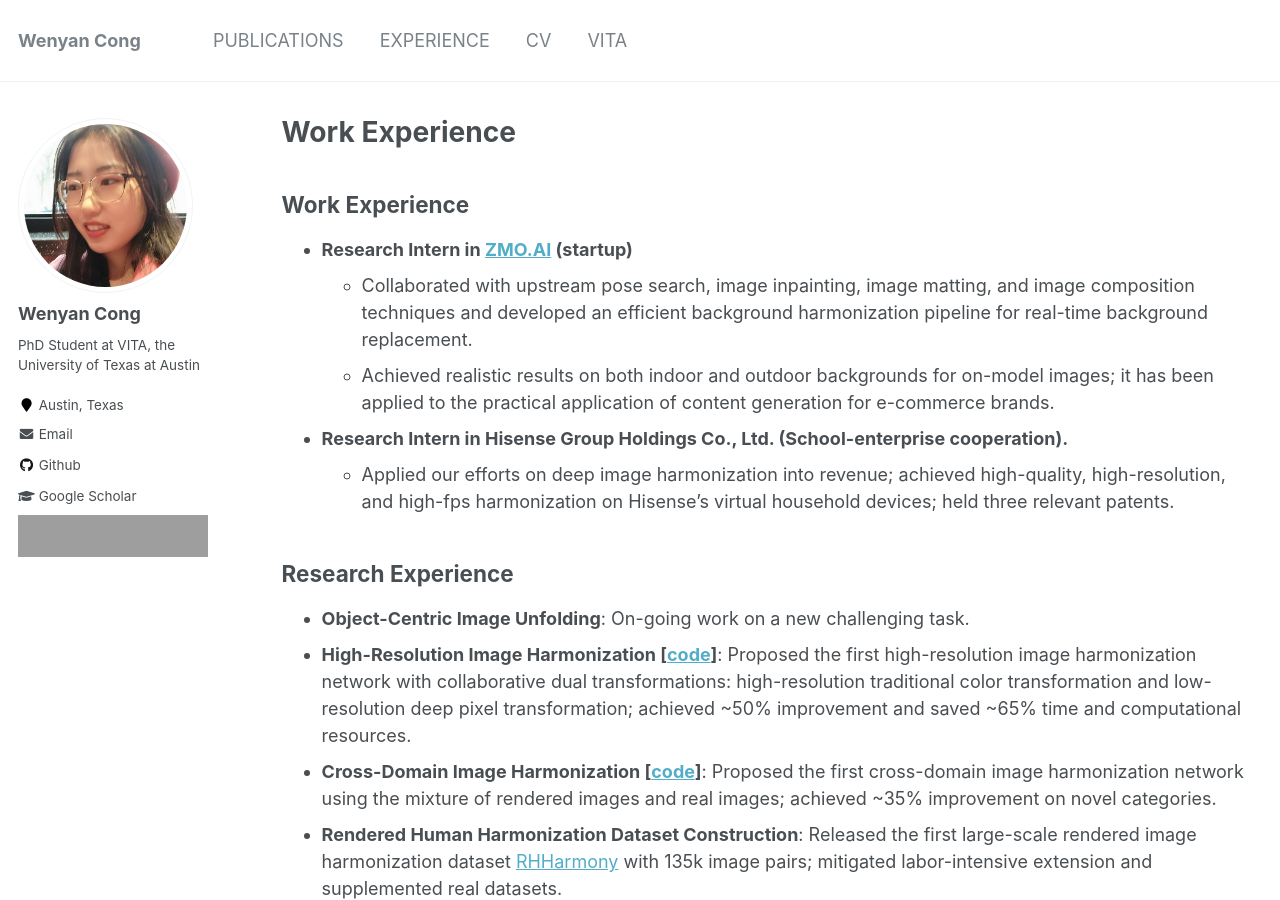
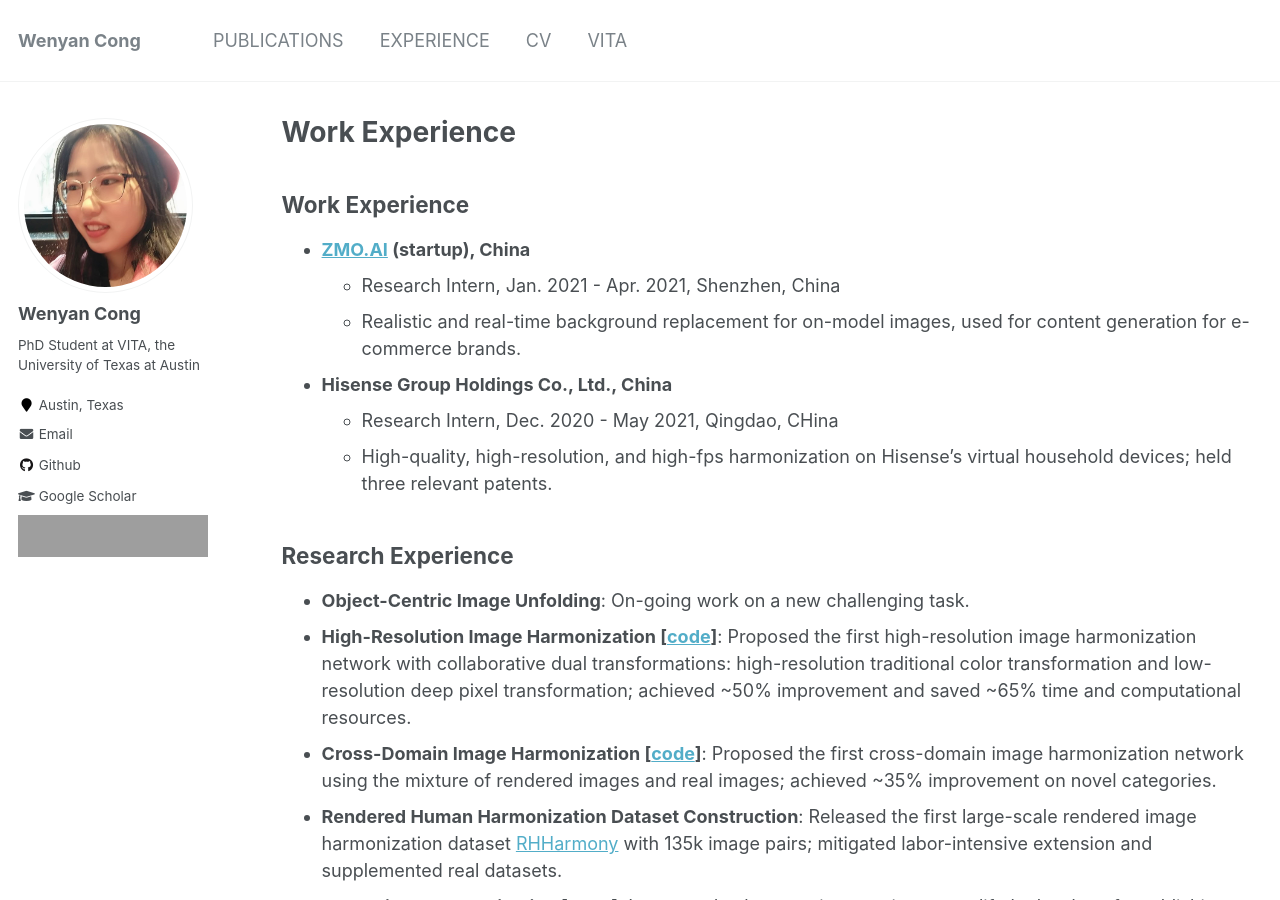
Before and after one commit to cathyjasmine/cathyjasmine.github.io, a Jekyll site: the page built from _pages/experiences.md, in a window 1280 px wide and 900 px high. Built offline with Jekyll 4.4.1, drawn with Linux system fonts in a browser that asks for light colours; grey boxes are pictures that could not be loaded.

Commit message:
update exp

```diff
--- a/_pages/experiences.md
+++ b/_pages/experiences.md
@@ -9,12 +9,13 @@ author_profile: true
 
 Work Experience
 ------
-* **Research Intern in [ZMO.AI](https://www.zmo.ai/zh/about-us/) (startup)**
-  - Collaborated with upstream pose search, image inpainting, image matting, and image composition techniques and developed an efficient background harmonization pipeline for real-time background replacement.
-  - Achieved realistic results on both indoor and outdoor backgrounds for on-model images; it has been applied to the practical application of content generation for e-commerce brands.
+* **[ZMO.AI](https://www.zmo.ai/zh/about-us/) (startup), China**
+  - Research Intern, Jan. 2021 - Apr. 2021, Shenzhen, China
+  - Realistic and real-time background replacement for on-model images, used for content generation for e-commerce brands.
 
-* **Research Intern in Hisense Group Holdings Co., Ltd. (School-enterprise cooperation).**
-  - Applied our efforts on deep image harmonization into revenue; achieved high-quality, high-resolution, and high-fps harmonization on Hisense's virtual household devices; held three relevant patents.
+* **Hisense Group Holdings Co., Ltd., China**
+  - Research Intern, Dec. 2020 - May 2021, Qingdao, CHina
+  - High-quality, high-resolution, and high-fps harmonization on Hisense's virtual household devices; held three relevant patents.
 
 Research Experience
 ------
```
Also changed, not shown: _pages/publications.md (+0 -2 lines).
